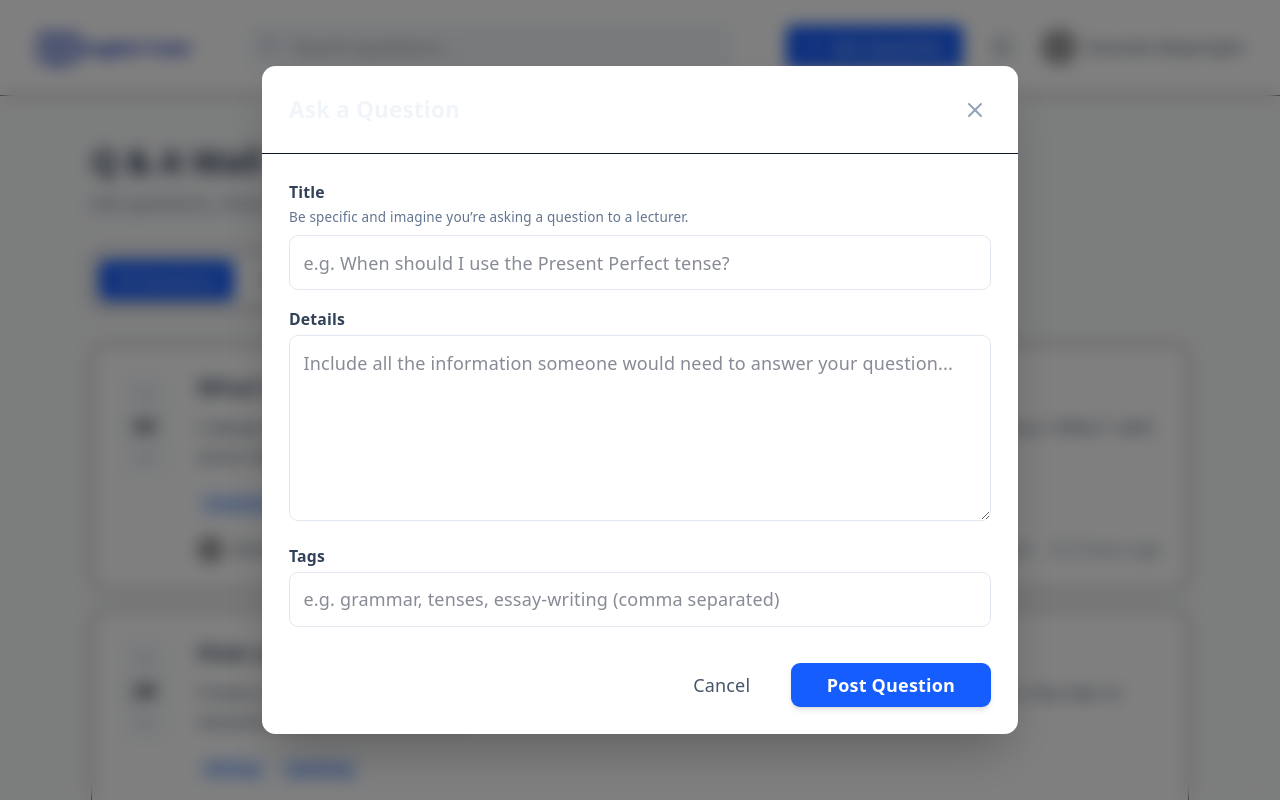
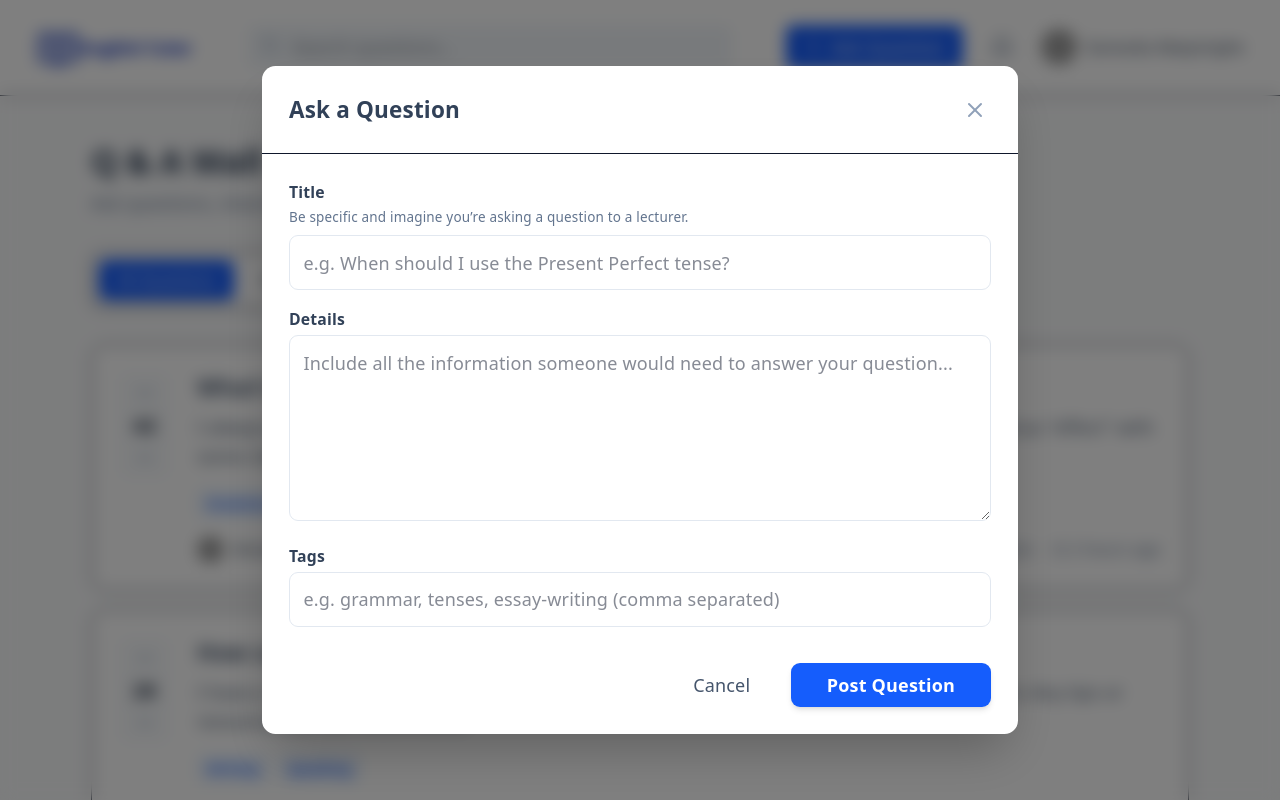
Before and after one commit to Janith303/English-Tutor, a React (Vite) app in the folder frontend/: page /qa in a window 1280 px wide. Both pictures are taken after a click on the button "Ask Question". Shown: the top 800 px of the page. Built offline with nearby package versions, Linux system fonts and the light colour scheme; grey boxes are pictures that could not be loaded.

Commit message:
fixed styling errors in ask questions page

```diff
--- a/frontend/src/components/qa/AskQuestionModal.jsx
+++ b/frontend/src/components/qa/AskQuestionModal.jsx
@@ -36,7 +36,7 @@
     <div className="fixed inset-0 bg-black/50 flex items-center justify-center z-50 backdrop-blur-sm">
       <div className="bg-white rounded-xl shadow-2xl w-full max-w-2xl overflow-hidden animate-in fade-in zoom-in duration-200">
         <div className="flex items-center justify-between p-6 border-b">
-          <h3 className="text-xl font-bold">Ask a Question</h3>
+          <h3 className="text-xl font-bold text-slate-700">Ask a Question</h3>
           <button onClick={onClose} className="p-1 hover:bg-slate-100 rounded-full transition-colors">
             <X size={24} className="text-slate-400" />
           </button>
```
